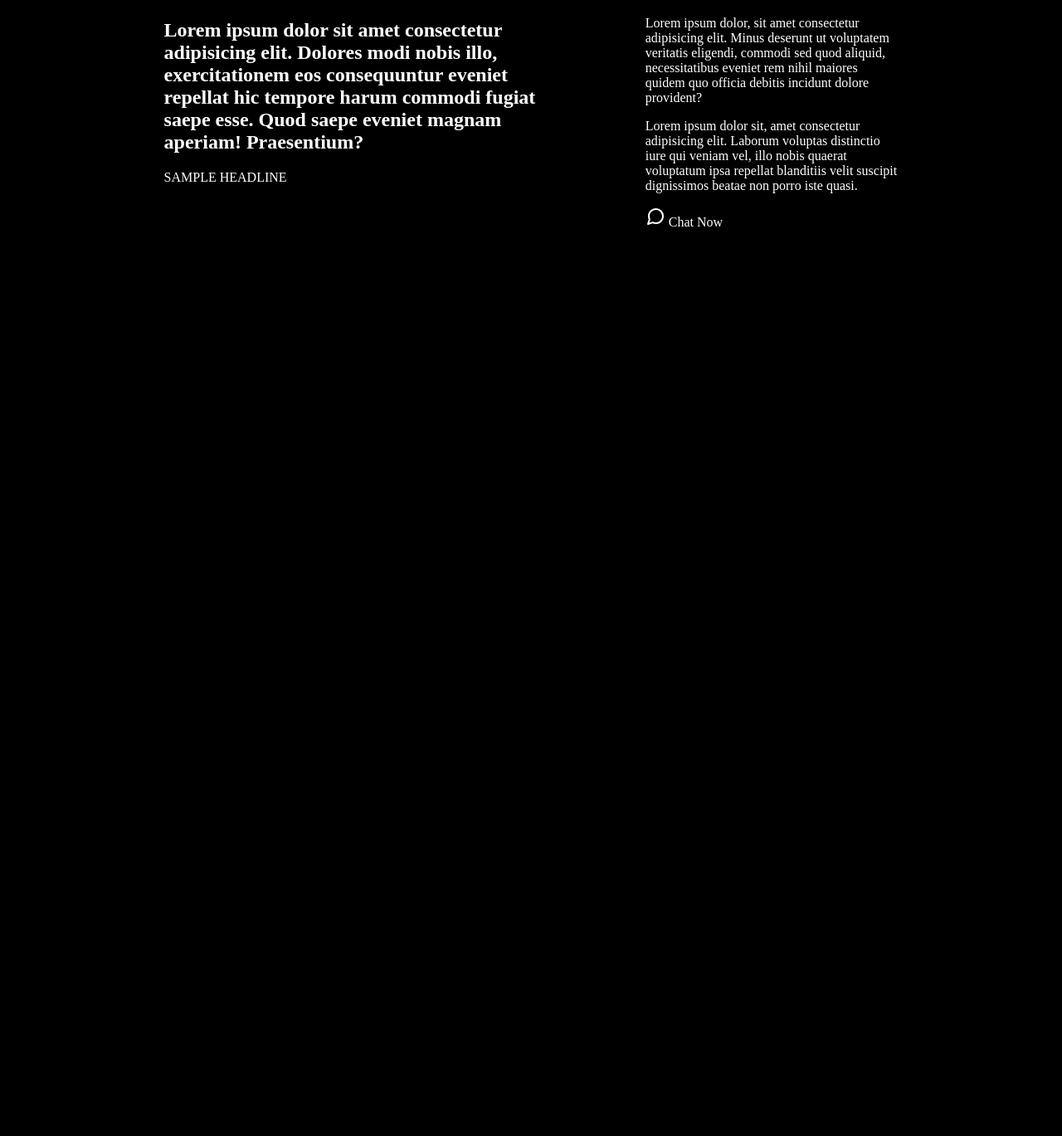
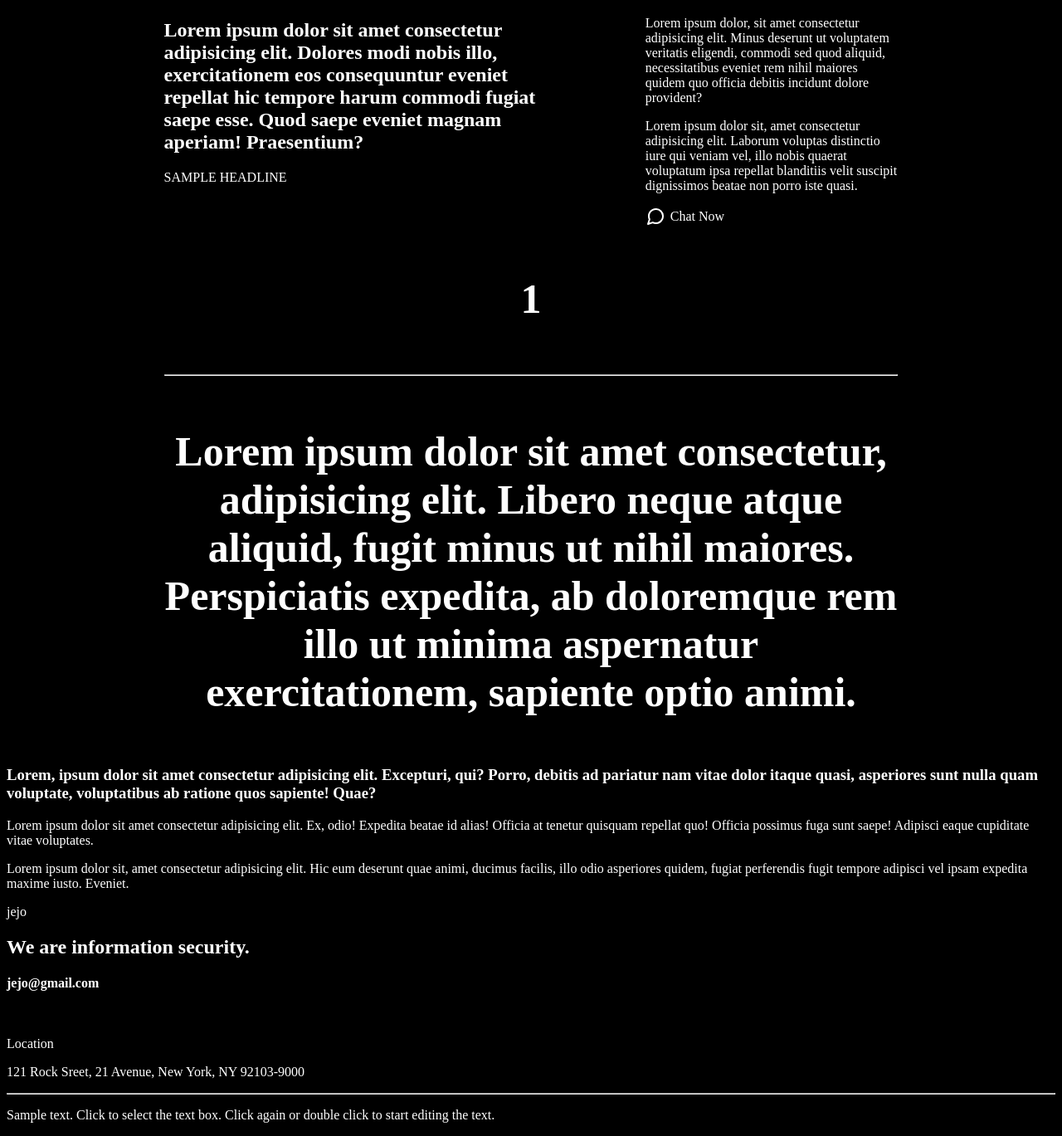
Before and after one commit to Jejovanni/profile-project, a plain HTML site: page index.html in a window 1280 px wide. Shown: the part 661-2030 px from the top of the page at 83% size. Before the commit the page ends 962 px from the top, so only its background shows below. Drawn offline with Linux system fonts and the light colour scheme.

Commit message:
Add files via upload

```diff
--- a/index.html
+++ b/index.html
@@ -35,14 +35,47 @@
                             quod aliquid, necessitatibus eveniet rem nihil maiores quidem quo officia debitis incidunt dolore provident?</p>
                             <p>Lorem ipsum dolor sit, amet consectetur adipisicing elit. Laborum voluptas distinctio iure qui veniam vel, illo
                                 nobis quaerat voluptatum ipsa repellat blanditiis velit suscipit dignissimos beatae non porro iste quasi.</p>
-                                <p><img src="message-circle.svg" alt="message icon"> Chat Now</p>
+                                <p class="chat-now"><img src="message-circle.svg" alt="message icon"> <span> Chat Now</span></p>
                     </div>
                 </section>
 
-
+                <Section class="text-center">
                     <div>
-
+                       <h1 class="one">1</h1>
+                       <hr class="margin">
+                     <h2 class="margin-para">Lorem ipsum dolor sit amet consectetur, adipisicing elit. Libero neque atque aliquid, fugit minus ut nihil maiores.
+                         Perspiciatis expedita, ab doloremque rem illo ut minima aspernatur exercitationem, sapiente optio animi.</h2>
                     </div>
+                </Section>
     </div>
+    <section>
+        <div class="bold-text">
+            <h3>Lorem, ipsum dolor sit amet consectetur adipisicing elit. Excepturi, qui? Porro, debitis ad pariatur nam vitae dolor itaque quasi, asperiores
+                sunt nulla quam voluptate, voluptatibus ab ratione quos sapiente! Quae?</h3>
+        </div>
+        <div class="left-text">
+            <p>Lorem ipsum dolor sit amet consectetur adipisicing elit. Ex, odio! Expedita beatae id alias! Officia at tenetur quisquam repellat quo! Officia
+                possimus fuga sunt saepe! Adipisci eaque cupiditate vitae voluptates.</p>
+        </div>
+        <div class="right-text">
+            <p>Lorem ipsum dolor sit, amet consectetur adipisicing elit. Hic eum deserunt quae animi, ducimus facilis, illo odio asperiores quidem, fugiat
+                perferendis fugit tempore adipisci vel ipsam expedita maxime iusto. Eveniet.</p>
+        </div>
+        <div class="signature">
+            <p>jejo</p>
+        </div>
+    </section>
+    <section>
+        <div class="">
+            <h1>We are information security.</h1>
+            <h4>jejo@gmail.com</h4>
+            <img src="" alt="">
+            <p>Location</p>
+            <p>121 Rock Sreet, 21 Avenue,
+                New York, NY 92103-9000</p>
+                <hr class="final-margin">
+                <p>Sample text. Click to select the text box. Click again or double click to start editing the text.</p>
+        </div>
+    </section>
 </body>
 </html>
--- a/style.css
+++ b/style.css
@@ -31,3 +31,22 @@ body{
 .about-con{
     width: 50%;
 }
+.chat-now{
+    display: flex;
+    align-items: center;
+    gap: 2%;
+}
+.text-center{
+    text-align: center;
+}
+.margin{
+    margin: 7% 0;
+}
+.one{
+    font-size: 50px;
+    font-weight: 900;
+}
+.margin-para{
+    font-weight: 900;
+    font-size: 50px;
+}
```
Lines whose indentation alone changed are shown as unchanged.
